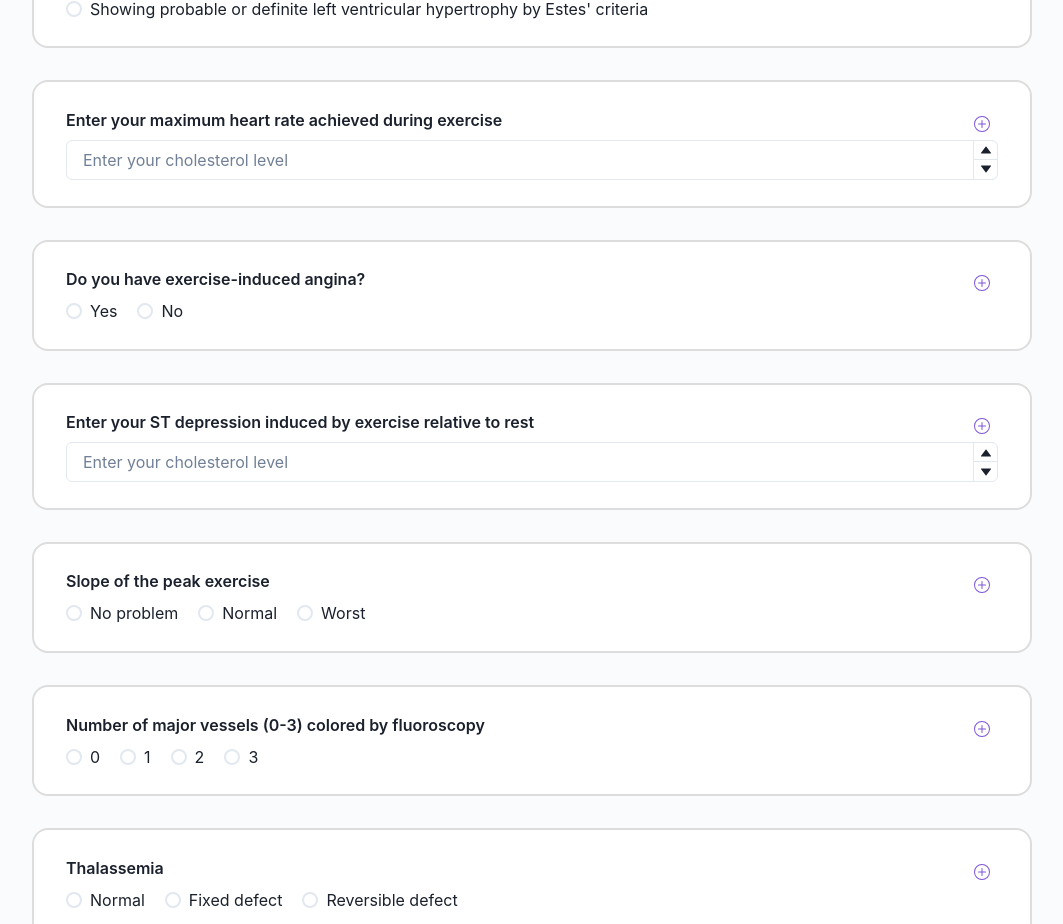
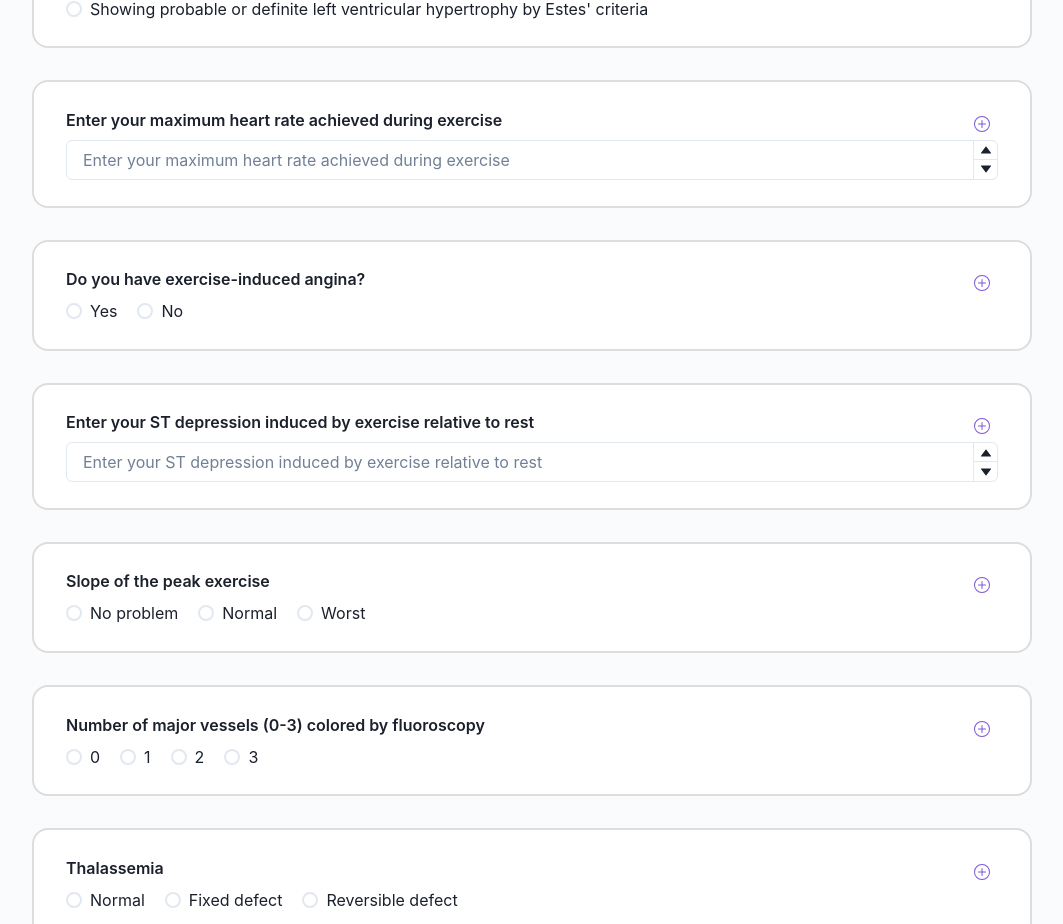
Before and after one commit to PranayBajracharya/Heart-Disease-UI, a Next.js app: page / in a window 1280 px wide. Shown: the part 1230-2154 px from the top of the page, without its empty margins (108-1171 px from the left). Built offline with nearby package versions, Linux system fonts and the light colour scheme.

Commit message:
refactored const and schema

```diff
--- /dev/null
+++ b/src/data/constants.ts
@@ -0,0 +1,13 @@
+export const MIN_AGE = 1;
+
+export const MIN_BPS = 0;
+export const MAX_BPS = 220;
+
+export const MIN_CHOLESTRAL = 0;
+export const MAX_CHOLESTRAL = 500;
+
+export const MIN_THALACH = 0;
+export const MAX_THALACH = 500;
+
+export const MIN_OLD_PEAK = 0;
+export const MAX_OLD_PEAK = 20;
--- a/src/data/questionList.ts
+++ b/src/data/questionList.ts
@@ -1,25 +1,7 @@
-import { z } from "zod";
-
 type QuestionType = {
   question: string;
   isRequired?: boolean;
 };
-
-export const FormSchema = z.object({
-  age: z.number().min(1),
-  sex: z.number().min(0).max(1),
-  cp: z.number().min(0).max(3),
-  trestbps: z.number().min(0).max(220),
-  chol: z.number().min(0).max(500),
-  fbs: z.number().min(0).max(1),
-  restecg: z.number().min(0).max(2),
-  thalach: z.number().min(0).max(500),
-  exang: z.number().min(0).max(1),
-  oldpeak: z.number().min(0).max(20),
-  slope: z.number().min(0).max(2),
-  ca: z.number().min(0).max(3),
-  thal: z.number().min(0).max(2),
-});
 
 export const questionList: Record<string, QuestionType> = {
   age: {
--- a/src/pages/index.tsx
+++ b/src/pages/index.tsx
@@ -1,6 +1,18 @@
 import CustomeInput from "@/components/Input";
 import Submit from "@/components/Submit";
-import { FormSchema, questionList } from "@/data/questionList";
+import {
+  MAX_BPS,
+  MAX_CHOLESTRAL,
+  MAX_OLD_PEAK,
+  MAX_THALACH,
+  MIN_AGE,
+  MIN_BPS,
+  MIN_CHOLESTRAL,
+  MIN_OLD_PEAK,
+  MIN_THALACH,
+} from "@/data/constants";
+import { questionList } from "@/data/questionList";
+import { FormSchema } from "@/schema/form";
 import {
   Grid,
   GridItem,
@@ -19,7 +31,6 @@ import {
 export default function Home() {
   const handleSubmit = (e: React.FormEvent<HTMLFormElement>) => {
     e.preventDefault();
-    console.log(e.target);
 
     const formData = new FormData(e.target as HTMLFormElement);
 
@@ -33,6 +44,7 @@ export default function Home() {
       <Heading as="h2" size="lg">
         How healthy is your heart? We will help you figure that out.
       </Heading>
+
       <Submit />
 
       <Grid
@@ -44,7 +56,7 @@ export default function Home() {
       >
         <GridItem>
           <CustomeInput label={questionList.age.question}>
-            <NumberInput min={1}>
+            <NumberInput min={MIN_AGE}>
               <NumberInputField placeholder={questionList.age.question} />
               <NumberInputStepper>
                 <NumberIncrementStepper />
@@ -78,7 +90,7 @@ export default function Home() {
 
         <GridItem>
           <CustomeInput label={questionList.trestbps.question}>
-            <NumberInput min={0} max={220}>
+            <NumberInput min={MIN_BPS} max={MAX_BPS}>
               <NumberInputField placeholder={questionList.trestbps.question} />
               <NumberInputStepper>
                 <NumberIncrementStepper />
@@ -90,7 +102,7 @@ export default function Home() {
 
         <GridItem>
           <CustomeInput label={questionList.chol.question}>
-            <NumberInput min={0} max={500}>
+            <NumberInput min={MIN_CHOLESTRAL} max={MAX_CHOLESTRAL}>
               <NumberInputField placeholder={questionList.chol.question} />
               <NumberInputStepper>
                 <NumberIncrementStepper />
@@ -130,8 +142,8 @@ export default function Home() {
 
         <GridItem>
           <CustomeInput label={questionList.thalach.question}>
-            <NumberInput min={0} max={500}>
-              <NumberInputField placeholder={questionList.chol.question} />
+            <NumberInput min={MIN_THALACH} max={MAX_THALACH}>
+              <NumberInputField placeholder={questionList.thalach.question} />
               <NumberInputStepper>
                 <NumberIncrementStepper />
                 <NumberDecrementStepper />
@@ -153,8 +165,8 @@ export default function Home() {
 
         <GridItem>
           <CustomeInput label={questionList.oldpeak.question}>
-            <NumberInput min={0} max={20} step={0.1}>
-              <NumberInputField placeholder={questionList.chol.question} />
+            <NumberInput min={MIN_OLD_PEAK} max={MAX_OLD_PEAK} step={0.1}>
+              <NumberInputField placeholder={questionList.oldpeak.question} />
               <NumberInputStepper>
                 <NumberIncrementStepper />
                 <NumberDecrementStepper />
--- /dev/null
+++ b/src/schema/form.ts
@@ -0,0 +1,28 @@
+import { z } from "zod";
+import {
+  MAX_BPS,
+  MAX_CHOLESTRAL,
+  MAX_OLD_PEAK,
+  MAX_THALACH,
+  MIN_AGE,
+  MIN_BPS,
+  MIN_CHOLESTRAL,
+  MIN_OLD_PEAK,
+  MIN_THALACH,
+} from "@/data/constants";
+
+export const FormSchema = z.object({
+  age: z.number().min(MIN_AGE),
+  sex: z.number().min(0).max(1),
+  cp: z.number().min(0).max(3),
+  trestbps: z.number().min(MIN_BPS).max(MAX_BPS),
+  chol: z.number().min(MIN_CHOLESTRAL).max(MAX_CHOLESTRAL),
+  fbs: z.number().min(0).max(1),
+  restecg: z.number().min(0).max(2),
+  thalach: z.number().min(MIN_THALACH).max(MAX_THALACH),
+  exang: z.number().min(0).max(1),
+  oldpeak: z.number().min(MIN_OLD_PEAK).max(MAX_OLD_PEAK),
+  slope: z.number().min(0).max(2),
+  ca: z.number().min(0).max(3),
+  thal: z.number().min(0).max(2),
+});
```
